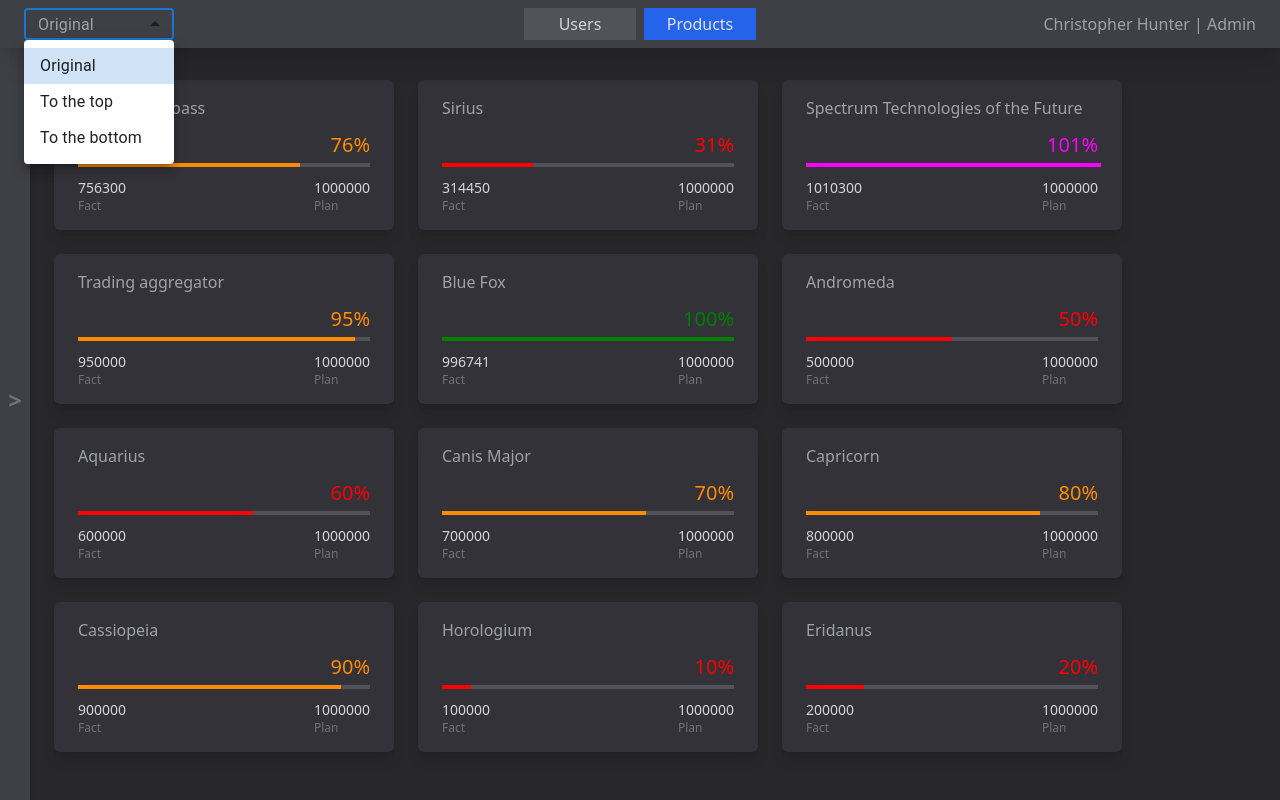
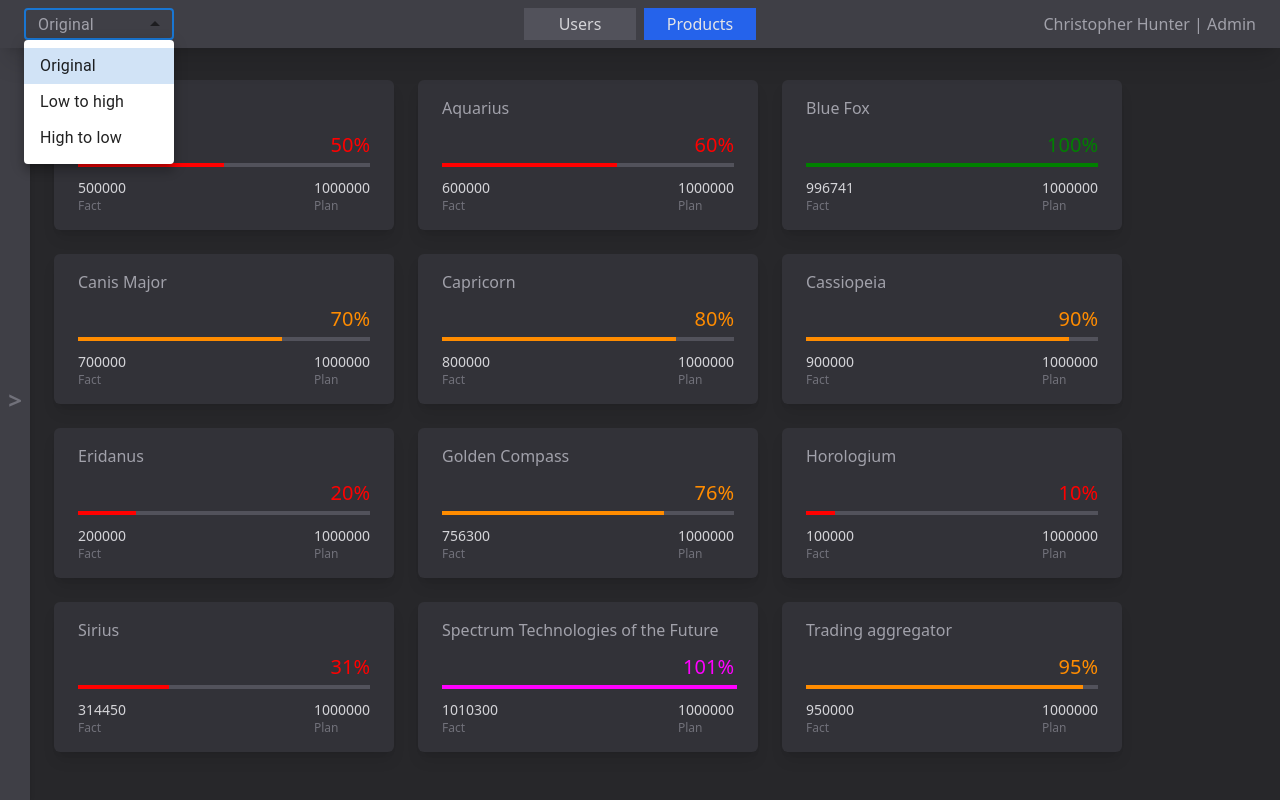
Before and after one commit to oOFaYOo/analytical-service, a React (Create React App) app: page /products in a window 1280 px wide. Both pictures are taken after a click on the element "Original". Built offline with nearby package versions, Linux system fonts and the light colour scheme.

Commit message:
added default sorting to products

```diff
--- a/src/components/HeadToolbar/index.tsx
+++ b/src/components/HeadToolbar/index.tsx
@@ -75,8 +75,8 @@ const HeadToolbar = () => {
                             style={{color: 'rgb(161 161 170)'}}
                         >
                             <MenuItem value={1}>Original</MenuItem>
-                            <MenuItem value={2}>To the top</MenuItem>
-                            <MenuItem value={3}>To the bottom</MenuItem>
+                            <MenuItem value={2}>Low to high</MenuItem>
+                            <MenuItem value={3}>High to low</MenuItem>
                         </Select>
                     </div>
             }
--- a/src/pages/Products/index.tsx
+++ b/src/pages/Products/index.tsx
@@ -34,7 +34,15 @@ const Products = () => {
                                                                                            plan={item.plan} fact={item.fact}
                                                                                            planComplete={item.planComplete}/></Link>
                             }) :
-                            data.map((item: ProductType, index: number) => {
+                            data.sort((a, b) => {
+                                if (a.name.toLowerCase() > b.name.toLowerCase()) {
+                                    return 1;
+                                }
+                                if (a.name.toLowerCase() < b.name.toLowerCase()) {
+                                    return -1;
+                                }
+                                return 0;
+                            }).map((item: ProductType, index: number) => {
                                 return <Link key={index} to={'/products/' + item.id}><Tile title={item.name}
                                                                                            plan={item.plan}
                                                                                            fact={item.fact}
```
